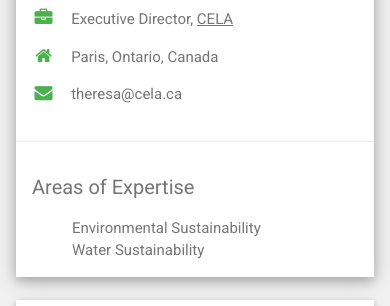
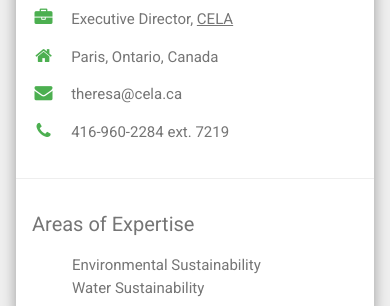
Before and after one commit to evanfinnigan/theresa, a plain HTML site: page index.html in a window 390 px wide. Shown: the part 190-496 px from the top of the page. Drawn offline with nearby package versions, Linux system fonts and the light colour scheme.

Commit message:
add phone number

```diff
--- a/index.html
+++ b/index.html
@@ -31,6 +31,7 @@
           <p><i class="fa fa-briefcase fa-fw w3-margin-right w3-large w3-text-green"></i>Executive Director, <a href="https://www.cela.ca/">CELA</a></p>
           <p><i class="fa fa-home fa-fw w3-margin-right w3-large w3-text-green"></i>Paris, Ontario, Canada</p>
           <p><i class="fa fa-envelope fa-fw w3-margin-right w3-large w3-text-green"></i>theresa@cela.ca</p>
+          <p><i class="fa fa-phone fa-fw w3-margin-right w3-large w3-text-green"></i>416-960-2284 ext. 7219</p>
         </div>
         <hr>
         <div class="w3-container">
```
